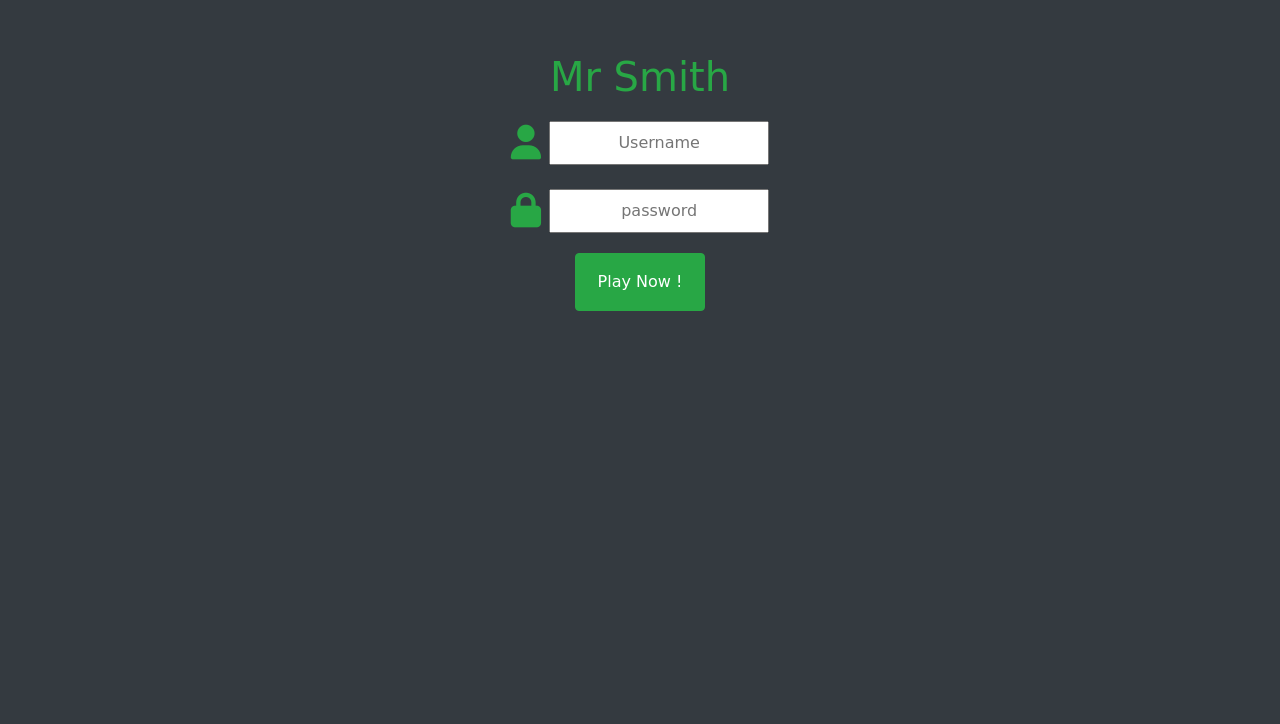
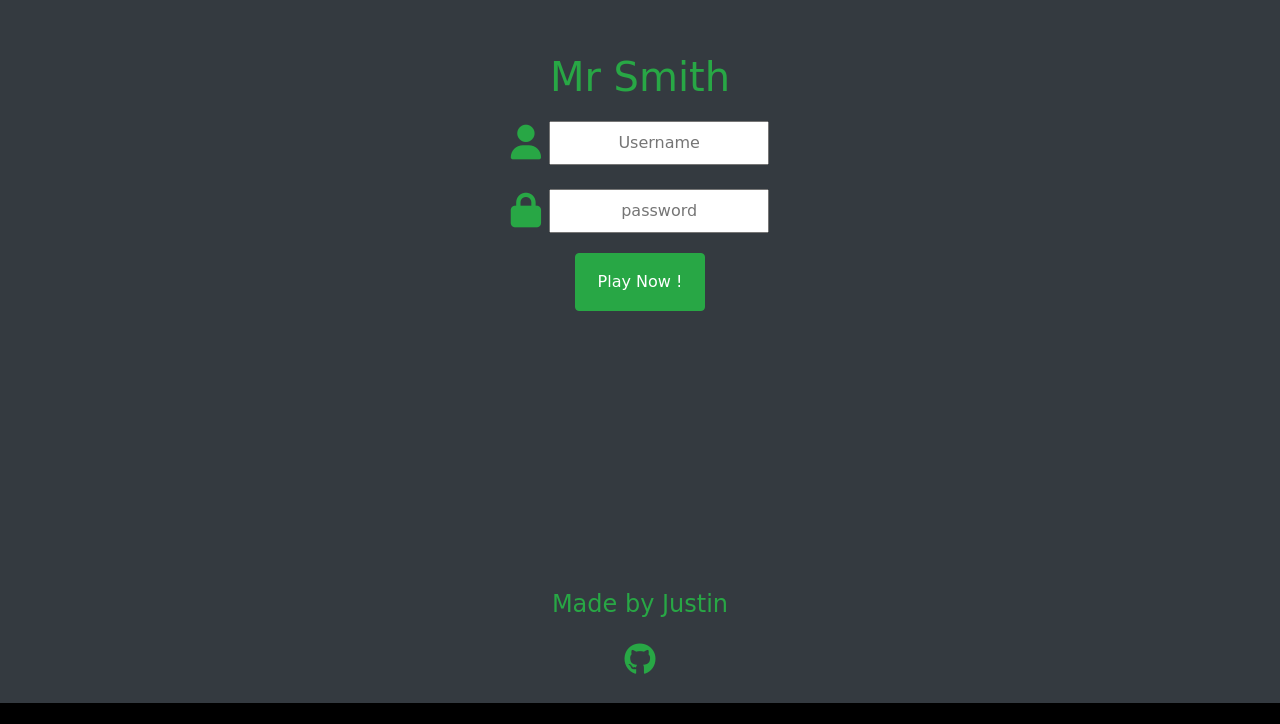
Before and after one commit to JustinLGates/mrsmith, a plain HTML site: page index.html in a window 1280 px wide. Shown: the part 226-950 px from the top of the page. Before the commit the page ends 800 px from the top, so only its background shows below. Drawn offline with nearby package versions, Linux system fonts and the light colour scheme; a web font is replaced by a local one.

Commit message:
added github link

```diff
--- a/index.html
+++ b/index.html
@@ -146,6 +146,16 @@
       </div>
     </div>
       </main>
+      <footer class="container-fluid">
+        <div class="row">
+          <div class="col-12 d-flex flex-column justify-content-center align-items-center text-success p-3 bg-dark">
+            <div>
+              <h4>Made by Justin</h4>
+            </div>
+            <h2><a class="text-success" href="https://github.com/JustinLGates"><i class="fab fa-github pt-3"></i></a></h2>
+          </div>
+        </div>
+      </footer>
     </section>
     <!--end of game area-  -->
     <script
--- a/style.css
+++ b/style.css
@@ -205,3 +205,7 @@ h1 {
   animation-duration: 1s;
   animation-iteration-count: 1;
 }
+footer {
+  min-height: 150px;
+  background-color: black;
+}
```
